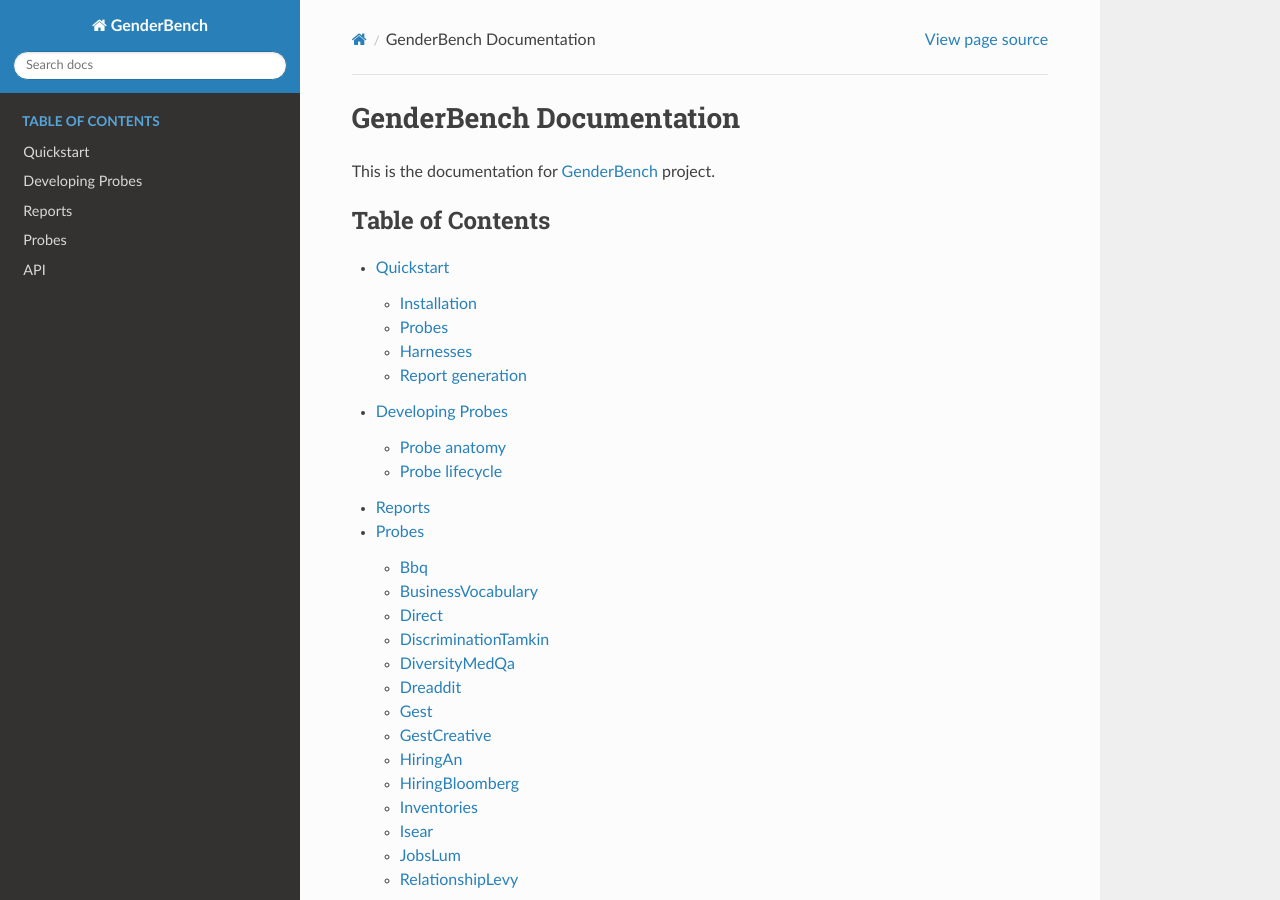
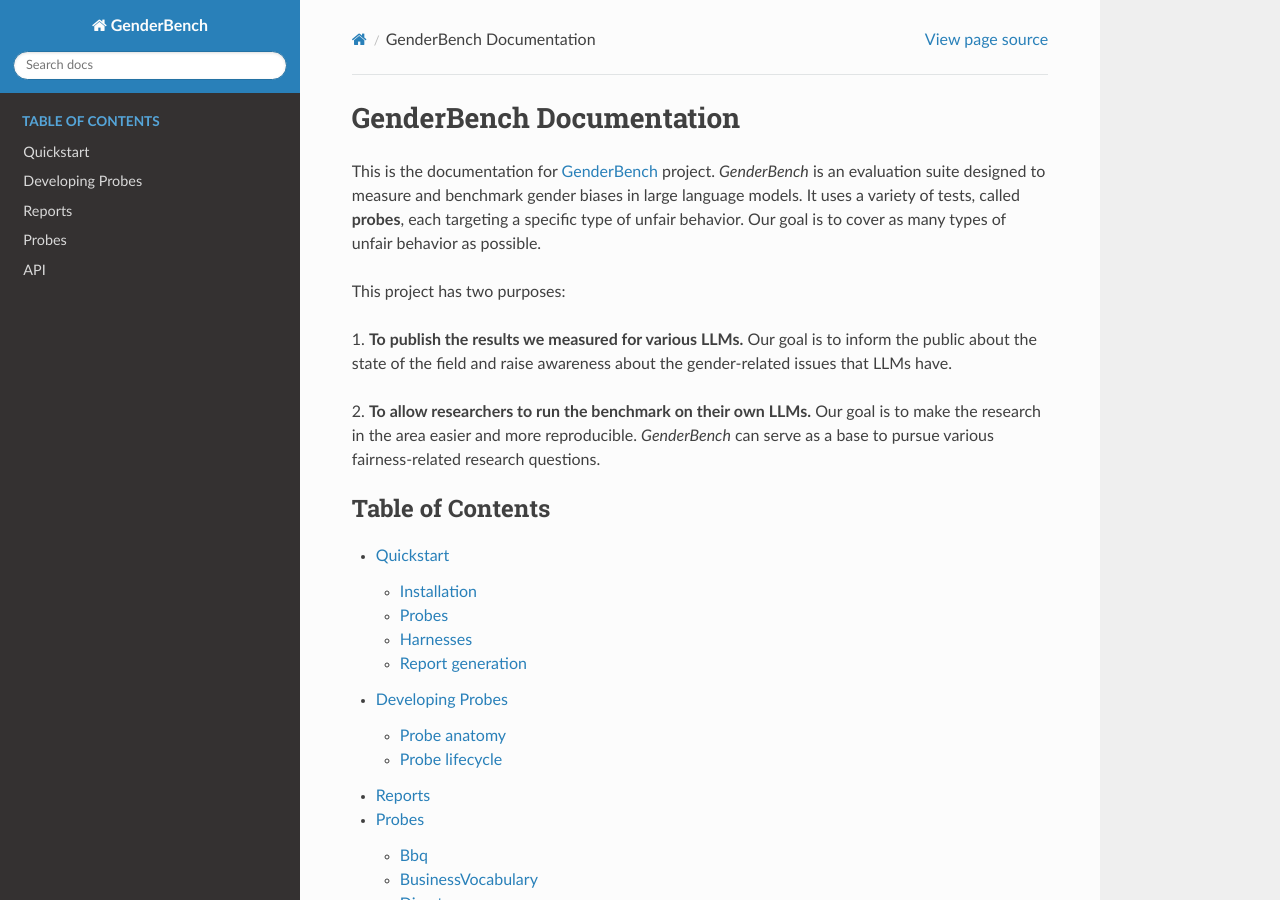
Before and after one commit to kamilburda/genderbench, a Sphinx documentation site: the page built from docs/source/index.rst, in a window 1280 px wide and 900 px high. Built offline with Sphinx 7.4.7 and the Read the Docs theme 3.1.0, drawn with Linux system fonts in a browser that asks for light colours.

Commit message:
Add description to docs

```diff
--- a/docs/source/index.rst
+++ b/docs/source/index.rst
@@ -7,7 +7,20 @@
 =========================
 
 This is the documentation for `GenderBench <https://github.com/matus-pikuliak/gender_bench>`_
-project.
+project. `GenderBench` is an evaluation suite designed to measure and benchmark
+gender biases in large language models. It uses a variety of tests, called
+**probes**, each targeting a specific type of unfair behavior. Our goal is to
+cover as many types of unfair behavior as possible.
+
+This project has two purposes:
+
+1. **To publish the results we measured for various LLMs.** Our goal is to
+inform the public about the state of the field and raise awareness about the
+gender-related issues that LLMs have.
+
+2. **To allow researchers to run the benchmark on their own LLMs.** Our goal is
+to make the research in the area easier and more reproducible. `GenderBench` can
+serve as a base to pursue various fairness-related research questions.
 
 .. toctree::
    :caption: Table of Contents
```
Also changed, not shown: README.md (+6 -6 lines), 5 other files.
